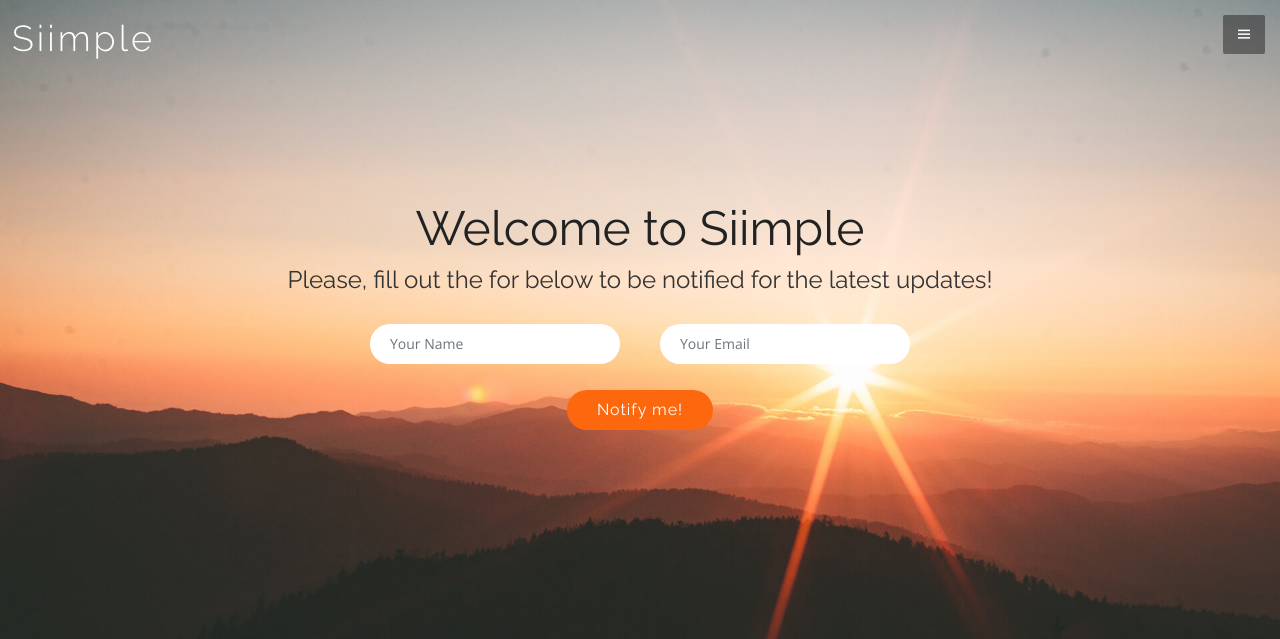
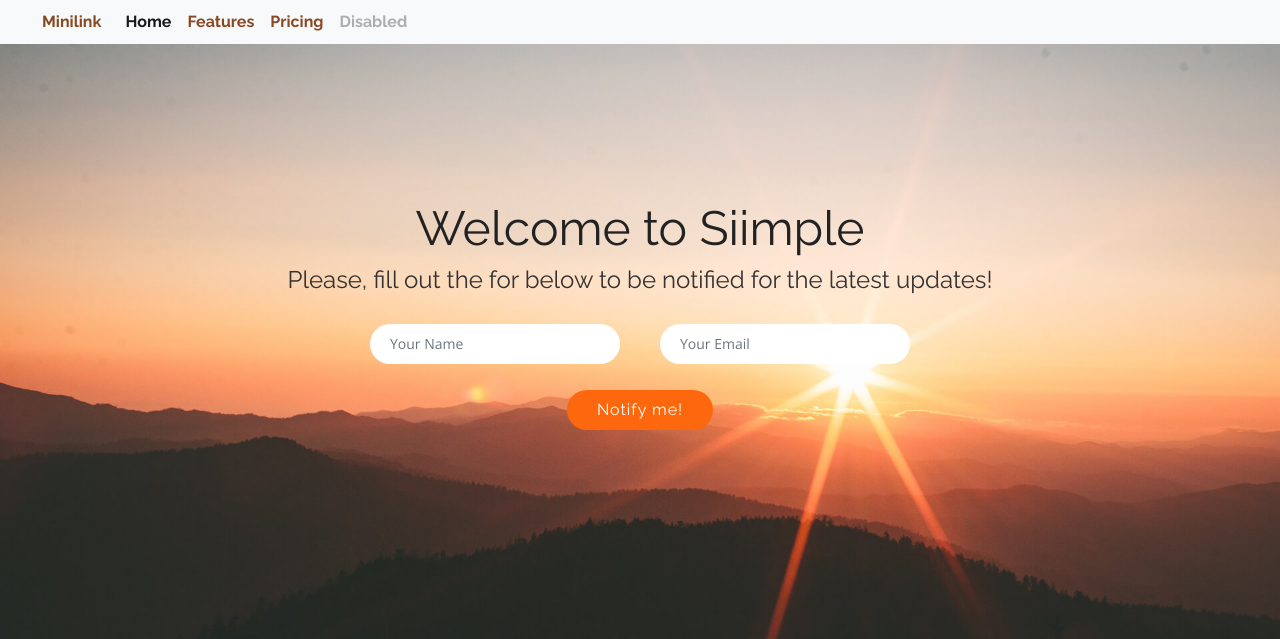
Before and after one commit to Eduardo-Ferraz/minilink, a PHP site: page / in a window 1280 px wide. Shown: the top 639 px of the page. Run offline with PHP 8.4, Linux system fonts and the light colour scheme.

Commit message:
index nav

```diff
--- a/assets/css/style.css
+++ b/assets/css/style.css
@@ -38,7 +38,6 @@ h6,
 --------------------------------------------------------------*/
 #header {
   height: 80px;
-  padding: 20px 0;
   z-index: 10;
   position: relative;
 }
@@ -181,7 +180,7 @@ h6,
 .navbar ul {
   margin: 0;
   padding: 0;
-  display: flex;
+  display: flexbox;
   list-style: none;
   align-items: center;
 }
--- a/index.php
+++ b/index.php
@@ -35,43 +35,8 @@
 
   <!-- ======= Header ======= -->
   <header id="header">
-    <div class="container-fluid">
-
-      <div class="logo">
-        <h1><a href="index.html">Siimple</a></h1>
-        <!-- Uncomment below if you prefer to use an image logo -->
-        <!-- <a href="index.html"><img src="assets/img/logo.png" alt="" class="img-fluid"></a>-->
-      </div>
-
-      <button type="button" class="nav-toggle"><i class="bx bx-menu"></i></button>
-      <nav class="nav-menu">
-        <ul>
-          <li class="active"><a href="#header" class="scrollto">Home</a></li>
-          <li><a href="#about" class="scrollto">About Us</a></li>
-          <li><a href="#why-us" class="scrollto">Why Us</a></li>
-          <li class="drop-down"><a href="">Drop Down</a>
-            <ul>
-              <li><a href="#">Drop Down 1</a></li>
-              <li class="drop-down"><a href="#">Drop Down 2</a>
-                <ul>
-                  <li><a href="#">Deep Drop Down 1</a></li>
-                  <li><a href="#">Deep Drop Down 2</a></li>
-                  <li><a href="#">Deep Drop Down 3</a></li>
-                  <li><a href="#">Deep Drop Down 4</a></li>
-                  <li><a href="#">Deep Drop Down 5</a></li>
-                </ul>
-              </li>
-              <li><a href="#">Drop Down 3</a></li>
-              <li><a href="#">Drop Down 4</a></li>
-              <li><a href="#">Drop Down 5</a></li>
-            </ul>
-          </li>
-          <li><a href="#contact" class="scrollto">Contact Us</a></li>
-        </ul>
-      </nav><!-- .nav-menu -->
-
-    </div>
-  </header><!-- End #header -->
+      <?php include 'nav.php'; ?>
+  </header>
 
   <!-- ======= Hero Section ======= -->
   <section id="hero">
--- /dev/null
+++ b/nav.php
@@ -0,0 +1,16 @@
+<nav class="navbar navbar-expand-lg bg-light">
+  <div class="container-fluid">
+    <a class="navbar-brand" href="#">Minilink</a>
+    <button class="navbar-toggler" type="button" data-bs-toggle="collapse" data-bs-target="#navbarNavAltMarkup" aria-controls="navbarNavAltMarkup" aria-expanded="false" aria-label="Toggle navigation">
+      <span class="navbar-toggler-icon"></span>
+    </button>
+    <div class="collapse navbar-collapse " id="navbarNavAltMarkup">
+      <div class="navbar-nav">
+        <a class="nav-link active" aria-current="page" href="#">Home</a>
+        <a class="nav-link" href="#">Features</a>
+        <a class="nav-link" href="#">Pricing</a>
+        <a class="nav-link disabled">Disabled</a>
+      </div>
+    </div>
+  </div>
+</nav>
```
